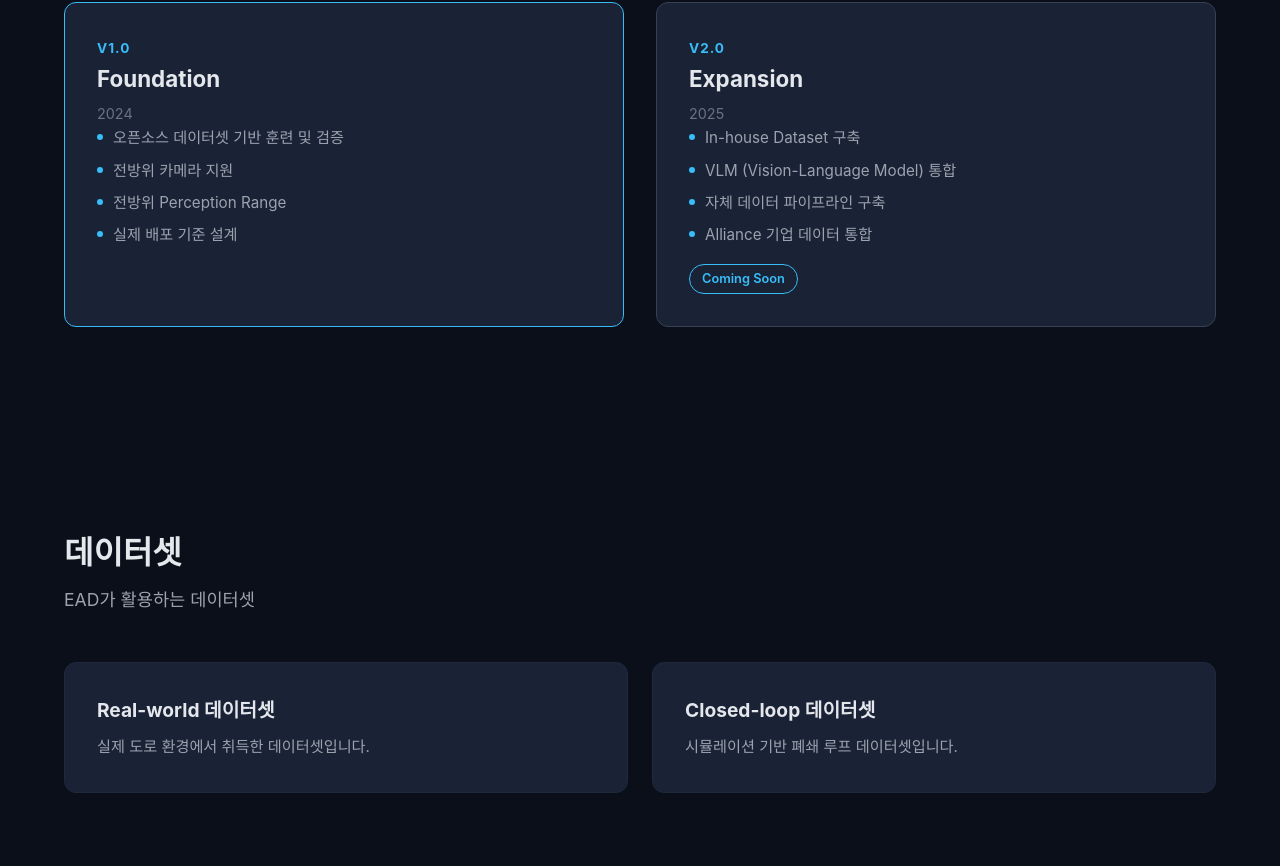
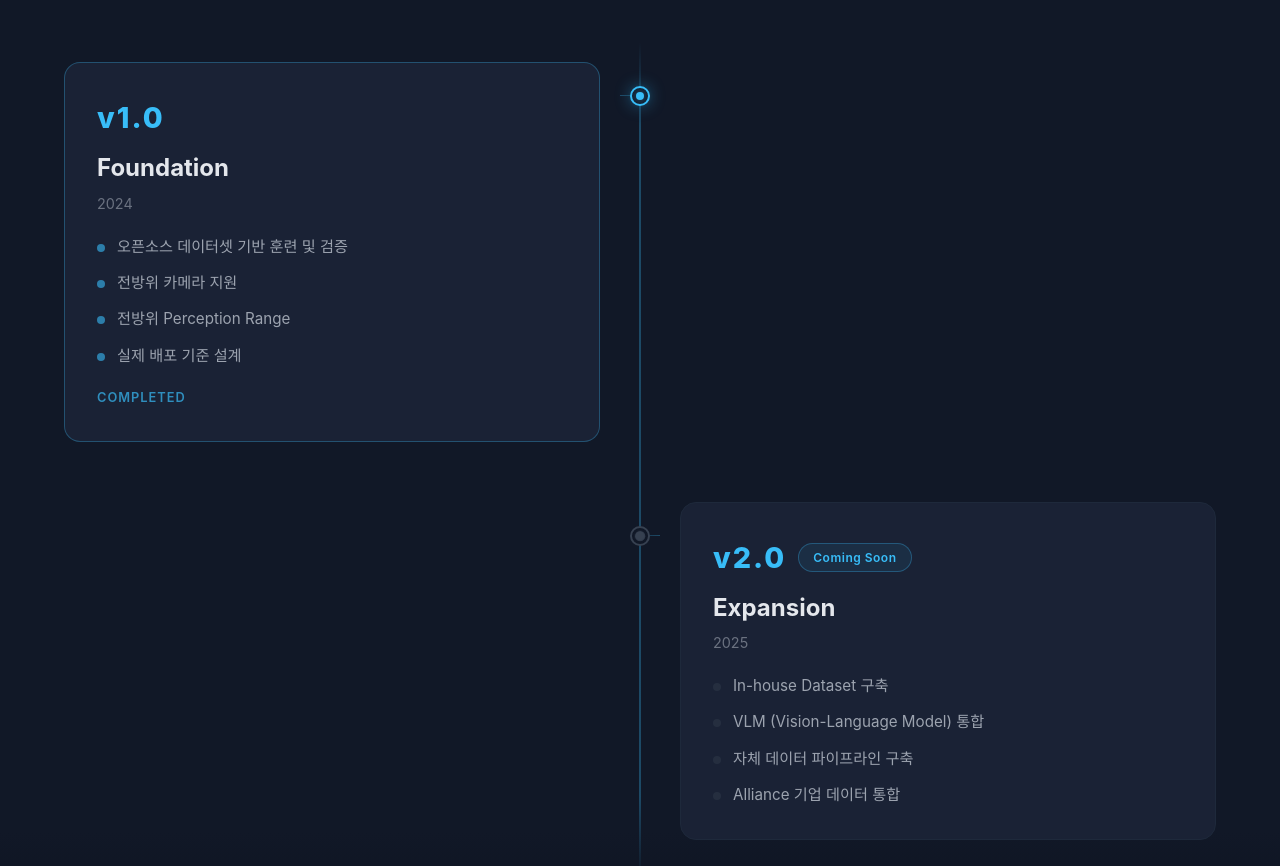
Before and after one commit to snu-adr/ead-project-page, a React (Create React App) app: page / in a window 1280 px wide. Shown: the part 1033-1899 px from the top of the page. Built offline with nearby package versions, Linux system fonts and the light colour scheme; a web font is replaced by a local one.

Commit message:
style: Redesign RoadMap with vertical timeline layout
Co-Authored-By: Claude Opus 4.6 (1M context) <noreply@anthropic.com>

```diff
--- a/src/components/RoadMap.jsx
+++ b/src/components/RoadMap.jsx
@@ -4,17 +4,23 @@ import SectionTitle from './common/SectionTitle';
 import useScrollFadeIn from '../hooks/useScrollFadeIn';
 import '../styles/components/RoadMap.css';
 
-const RoadMap = () => {
-  const { sectionTitle, sectionSubtitle, versions } = content.roadmap;
+const RoadMapEntry = ({ v, index }) => {
   const ref = useScrollFadeIn();
+  const isLeft = index % 2 === 0;
 
   return (
-    <section id="roadmap">
-      <SectionTitle title={sectionTitle} subtitle={sectionSubtitle} />
-      <div className="roadmap-timeline fade-in" ref={ref}>
-        {versions.map((v) => (
-          <div key={v.version} className={`roadmap-card ${v.status}`}>
+    <div
+      className={`roadmap-entry ${isLeft ? 'left' : 'right'} fade-in`}
+      ref={ref}
+    >
+      <div className={`timeline-node ${v.status}`}>
+        <div className="timeline-node-inner" />
+      </div>
+      <div className={`roadmap-card ${v.status}`}>
+        <div className="roadmap-card-header">
           <span className="roadmap-version">{v.version}</span>
+          {v.badge && <span className="roadmap-badge">{v.badge}</span>}
+        </div>
         <h3 className="roadmap-card-title">{v.title}</h3>
         <span className="roadmap-period">{v.period}</span>
         <ul className="roadmap-items">
@@ -22,11 +28,29 @@ const RoadMap = () => {
             <li key={i}>{item}</li>
           ))}
         </ul>
-            {v.badge && <span className="roadmap-badge">{v.badge}</span>}
+        {v.status === 'completed' && (
+          <div className="roadmap-status-tag completed-tag">Completed</div>
+        )}
       </div>
+    </div>
+  );
+};
+
+const RoadMap = () => {
+  const { sectionTitle, sectionSubtitle, versions } = content.roadmap;
+
+  return (
+    <div className="roadmap-wrapper">
+      <section id="roadmap">
+        <SectionTitle title={sectionTitle} subtitle={sectionSubtitle} />
+        <div className="roadmap-timeline">
+          <div className="timeline-line" />
+          {versions.map((v, index) => (
+            <RoadMapEntry key={v.version} v={v} index={index} />
           ))}
         </div>
       </section>
+    </div>
   );
 };
 
--- a/src/styles/components/RoadMap.css
+++ b/src/styles/components/RoadMap.css
@@ -1,37 +1,148 @@
-.roadmap-timeline {
-  display: flex;
-  gap: 32px;
-  margin-top: 16px;
+/* Full-width background wrapper */
+.roadmap-wrapper {
+  background: linear-gradient(
+    180deg,
+    var(--color-bg) 0%,
+    var(--color-bg-alt) 15%,
+    var(--color-bg-alt) 85%,
+    var(--color-bg) 100%
+  );
+  padding: 40px 0;
 }
 
+/* Timeline container */
+.roadmap-timeline {
+  position: relative;
+  margin-top: 48px;
+  padding: 20px 0 40px;
+}
+
+/* Central vertical line */
+.timeline-line {
+  position: absolute;
+  left: 50%;
+  top: 0;
+  bottom: 0;
+  width: 2px;
+  background: linear-gradient(
+    180deg,
+    transparent 0%,
+    var(--color-accent) 10%,
+    var(--color-accent) 90%,
+    transparent 100%
+  );
+  opacity: 0.3;
+  transform: translateX(-50%);
+}
+
+/* Each timeline entry */
+.roadmap-entry {
+  position: relative;
+  display: flex;
+  align-items: flex-start;
+  margin-bottom: 60px;
+  width: 100%;
+}
+
+.roadmap-entry:last-child {
+  margin-bottom: 0;
+}
+
+.roadmap-entry.left {
+  justify-content: flex-start;
+  padding-right: calc(50% + 40px);
+}
+
+.roadmap-entry.right {
+  justify-content: flex-end;
+  padding-left: calc(50% + 40px);
+}
+
+/* Timeline node (circle on the line) */
+.timeline-node {
+  position: absolute;
+  left: 50%;
+  top: 24px;
+  width: 20px;
+  height: 20px;
+  transform: translateX(-50%);
+  border-radius: 50%;
+  border: 2px solid var(--color-border-light);
+  background: var(--color-bg-alt);
+  display: flex;
+  align-items: center;
+  justify-content: center;
+  z-index: 2;
+}
+
+.timeline-node.completed {
+  border-color: var(--color-accent);
+  box-shadow: 0 0 16px rgba(56, 189, 248, 0.4);
+}
+
+.timeline-node-inner {
+  width: 8px;
+  height: 8px;
+  border-radius: 50%;
+  background: var(--color-border-light);
+}
+
+.timeline-node.completed .timeline-node-inner {
+  background: var(--color-accent);
+  box-shadow: 0 0 8px rgba(56, 189, 248, 0.6);
+}
+
+.timeline-node.upcoming .timeline-node-inner {
+  background: var(--color-border-light);
+  animation: pulse 2s ease-in-out infinite;
+}
+
+@keyframes pulse {
+  0%, 100% { opacity: 0.4; transform: scale(1); }
+  50% { opacity: 1; transform: scale(1.3); }
+}
+
+/* Card */
 .roadmap-card {
-  flex: 1;
+  width: 100%;
   background: var(--color-bg-card);
   border: 1px solid var(--color-border);
-  border-radius: 12px;
+  border-radius: 16px;
   padding: 32px;
   position: relative;
+  transition: border-color 0.3s, box-shadow 0.3s;
+}
+
+.roadmap-card:hover {
+  border-color: var(--color-border-light);
+  box-shadow: 0 8px 32px rgba(0, 0, 0, 0.3);
 }
 
 .roadmap-card.completed {
-  border-color: var(--color-accent);
+  border-color: rgba(56, 189, 248, 0.3);
 }
 
-.roadmap-card.upcoming {
-  border-color: var(--color-border-light);
+.roadmap-card.completed:hover {
+  border-color: rgba(56, 189, 248, 0.5);
+  box-shadow: 0 8px 32px rgba(56, 189, 248, 0.1);
+}
+
+.roadmap-card-header {
+  display: flex;
+  align-items: center;
+  gap: 12px;
+  margin-bottom: 8px;
 }
 
 .roadmap-version {
-  font-size: 0.85rem;
-  font-weight: 700;
+  font-size: 1.8rem;
+  font-weight: 800;
   color: var(--color-accent);
-  text-transform: uppercase;
-  letter-spacing: 1px;
-  margin-bottom: 4px;
+  letter-spacing: 2px;
 }
 
 .roadmap-card-title {
-  font-size: 1.4rem;
+  font-size: 1.5rem;
   font-weight: 700;
   margin-bottom: 4px;
   color: var(--color-text);
@@ -40,47 +151,144 @@
 .roadmap-period {
   font-size: 0.9rem;
   color: var(--color-text-muted);
-  margin-bottom: 16px;
+  margin-bottom: 20px;
+  display: block;
 }
 
 .roadmap-items {
   list-style: none;
   display: flex;
   flex-direction: column;
-  gap: 8px;
+  gap: 12px;
 }
 
 .roadmap-items li {
   color: var(--color-text-light);
   font-size: 0.95rem;
-  padding-left: 16px;
+  padding-left: 20px;
   position: relative;
+  line-height: 1.6;
 }
 
 .roadmap-items li::before {
   content: '';
   position: absolute;
   left: 0;
-  top: 8px;
-  width: 6px;
-  height: 6px;
+  top: 9px;
+  width: 8px;
+  height: 8px;
   border-radius: 50%;
   background: var(--color-accent);
+  opacity: 0.6;
 }
 
+.roadmap-card.upcoming .roadmap-items li::before {
+  background: var(--color-border-light);
+  opacity: 0.4;
+}
+
+/* Badge */
 .roadmap-badge {
   display: inline-block;
-  margin-top: 16px;
-  padding: 4px 12px;
+  padding: 4px 14px;
+  font-size: 0.75rem;
+  font-weight: 600;
+  color: var(--color-accent);
+  border: 1px solid rgba(56, 189, 248, 0.3);
+  border-radius: 20px;
+  background: rgba(56, 189, 248, 0.08);
+  letter-spacing: 0.5px;
+}
+
+/* Completed status tag */
+.roadmap-status-tag {
+  margin-top: 20px;
   font-size: 0.8rem;
   font-weight: 600;
-  color: var(--color-accent);
-  border: 1px solid var(--color-accent);
-  border-radius: 20px;
+  letter-spacing: 1px;
+  text-transform: uppercase;
 }
 
+.completed-tag {
+  color: var(--color-accent);
+  opacity: 0.7;
+}
+
+/* Connector line from node to card */
+.roadmap-entry.left::after,
+.roadmap-entry.right::after {
+  content: '';
+  position: absolute;
+  top: 33px;
+  height: 1px;
+  background: linear-gradient(
+    90deg,
+    rgba(56, 189, 248, 0.3),
+    rgba(56, 189, 248, 0.1)
+  );
+  z-index: 1;
+}
+
+.roadmap-entry.left::after {
+  right: calc(50% - 10px);
+  width: 30px;
+}
+
+.roadmap-entry.right::after {
+  left: calc(50% - 10px);
+  width: 30px;
+  background: linear-gradient(
+    90deg,
+    rgba(56, 189, 248, 0.1),
+    rgba(56, 189, 248, 0.3)
+  );
+}
+
+/* Mobile: single column layout */
 @media (max-width: 768px) {
-  .roadmap-timeline {
-    flex-direction: column;
+  .timeline-line {
+    left: 16px;
+  }
+
+  .timeline-node {
+    left: 16px;
+    width: 16px;
+    height: 16px;
+  }
+
+  .timeline-node-inner {
+    width: 6px;
+    height: 6px;
+  }
+
+  .roadmap-entry.left,
+  .roadmap-entry.right {
+    padding-left: 48px;
+    padding-right: 0;
+    justify-content: flex-start;
+  }
+
+  .roadmap-entry.left::after,
+  .roadmap-entry.right::after {
+    left: 24px;
+    right: auto;
+    width: 16px;
+    background: linear-gradient(
+      90deg,
+      rgba(56, 189, 248, 0.3),
+      rgba(56, 189, 248, 0.1)
+    );
+  }
+
+  .roadmap-version {
+    font-size: 1.4rem;
+  }
+
+  .roadmap-card-title {
+    font-size: 1.2rem;
+  }
+
+  .roadmap-card {
+    padding: 24px;
   }
 }
```
Lines whose indentation alone changed are shown as unchanged.
